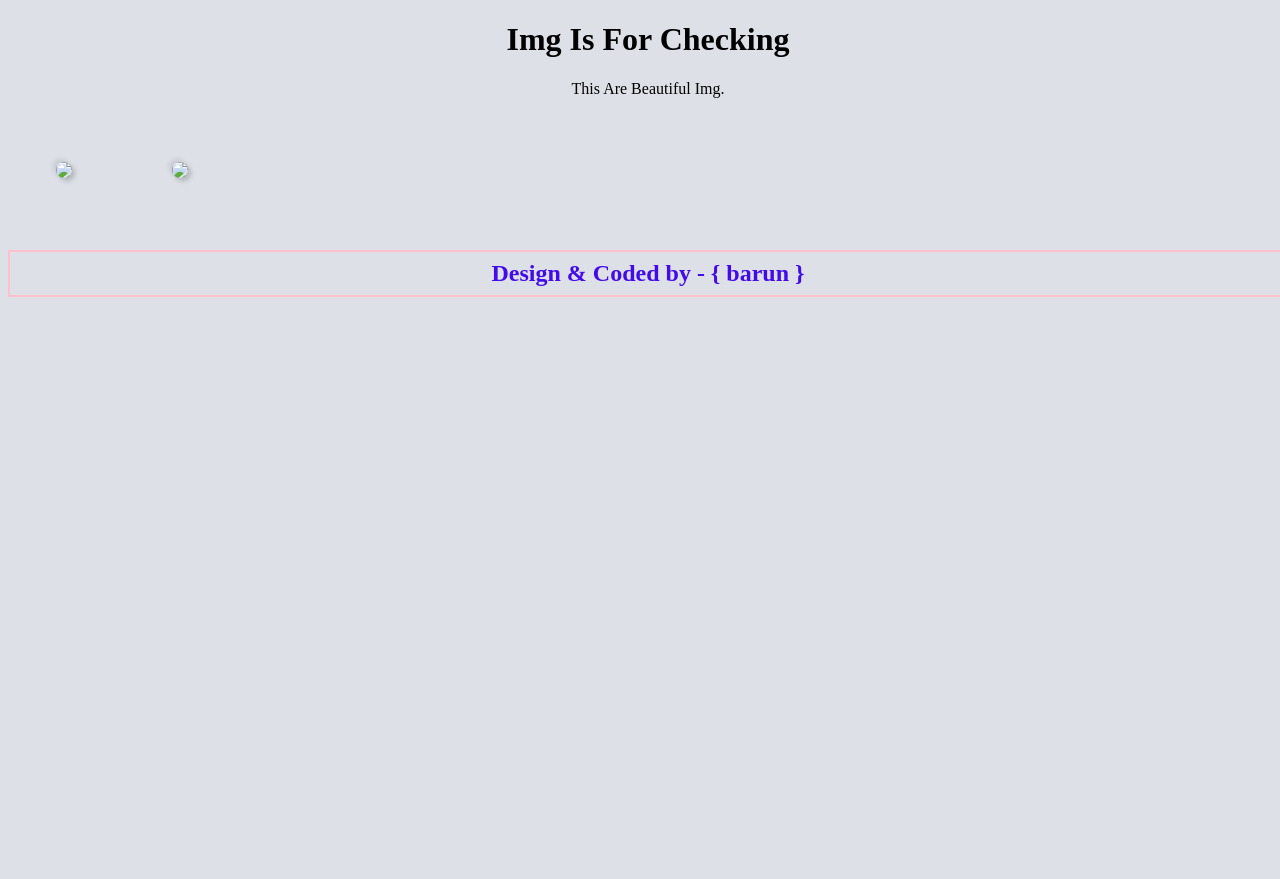
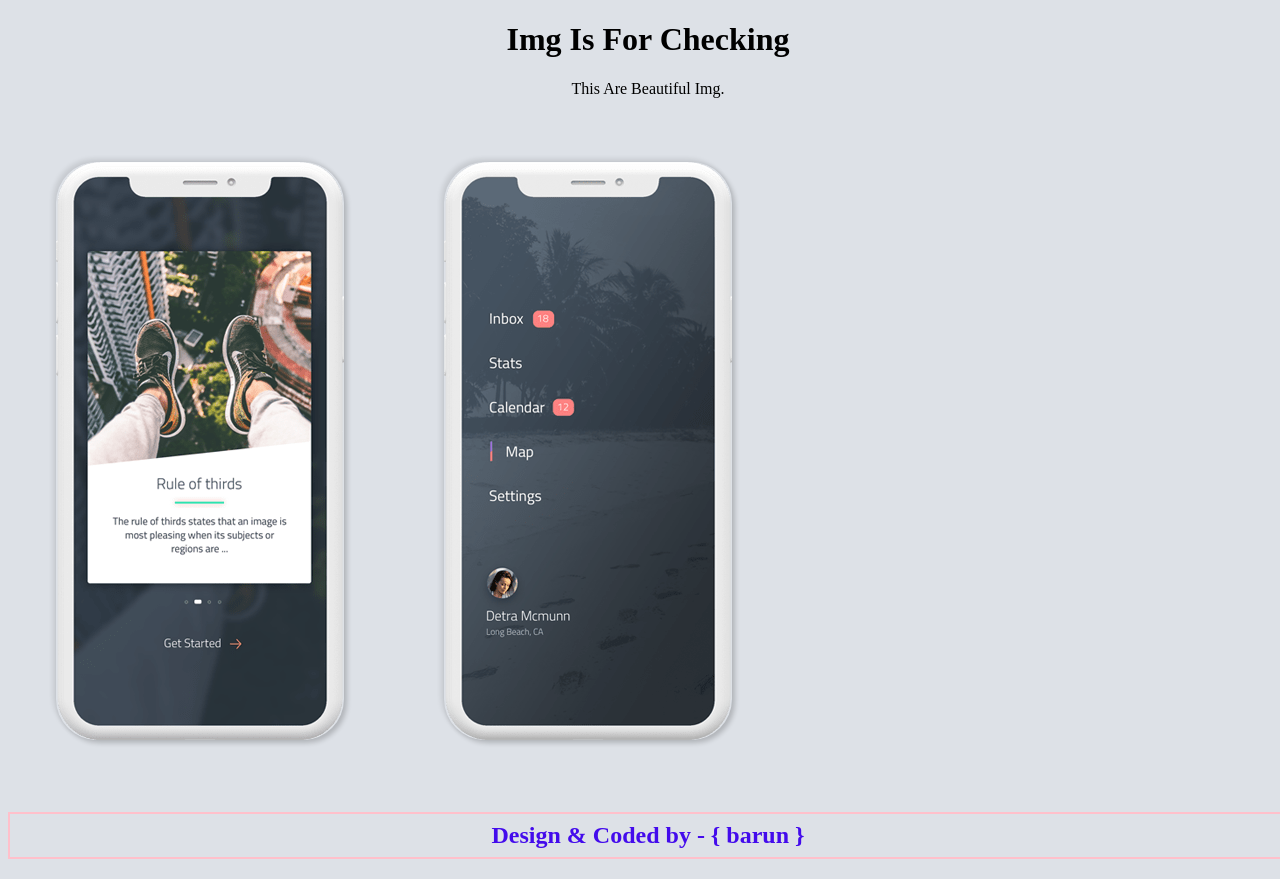
Before and after one commit to Mr-Barun/Device, a plain HTML site: page index.html in a window 1280 px wide. Before the commit the page ends 800 px from the top, so only its background shows below. Drawn offline with Linux system fonts and the light colour scheme.

Commit message:
Update index.html

```diff
--- a/index.html
+++ b/index.html
@@ -11,8 +11,8 @@
          <h1>Img is for checking</h1>
         <p>This are beautiful img.</p>
      </div>
-         <img src="img/details1.png" class="img-box"/>
-         <img src="img/details2.png" class="img-box" />
+         <img src="details1.png" class="img-box"/>
+         <img src="details2.png" class="img-box" />
 
      <h2>Design & Coded by - { barun }</h2>
 </body>
```
